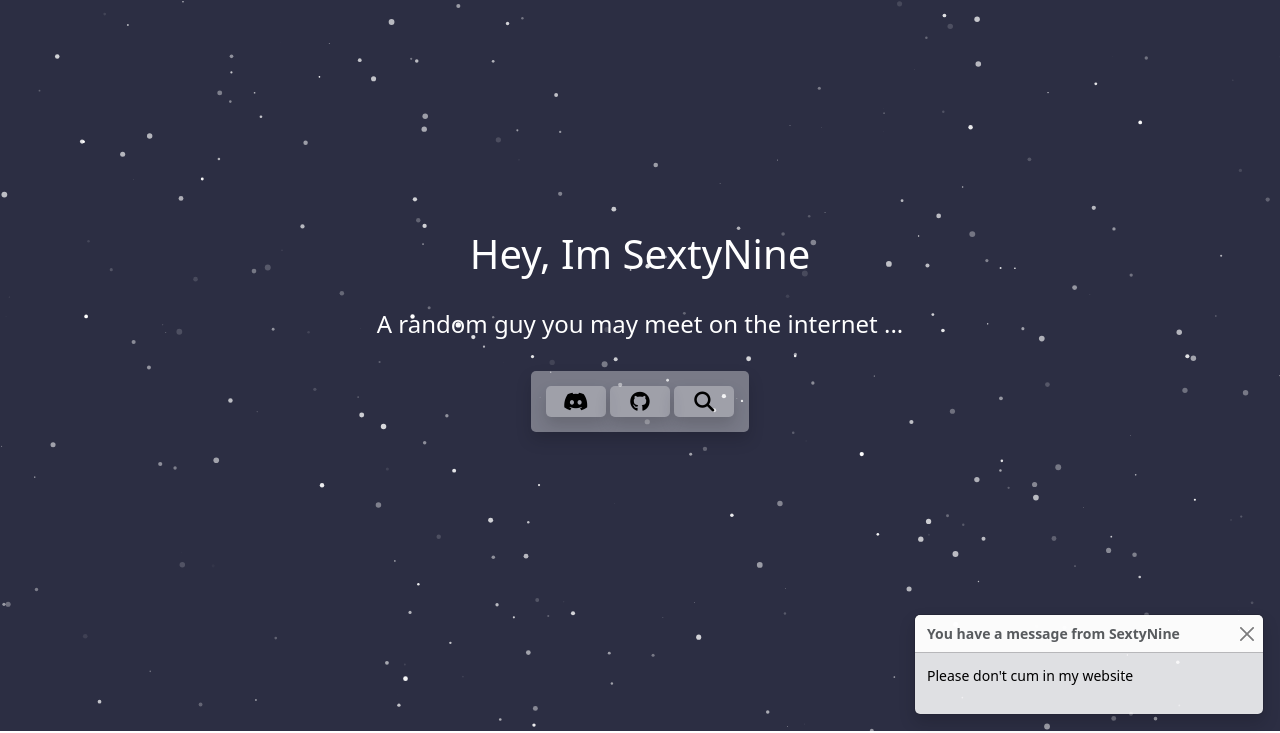
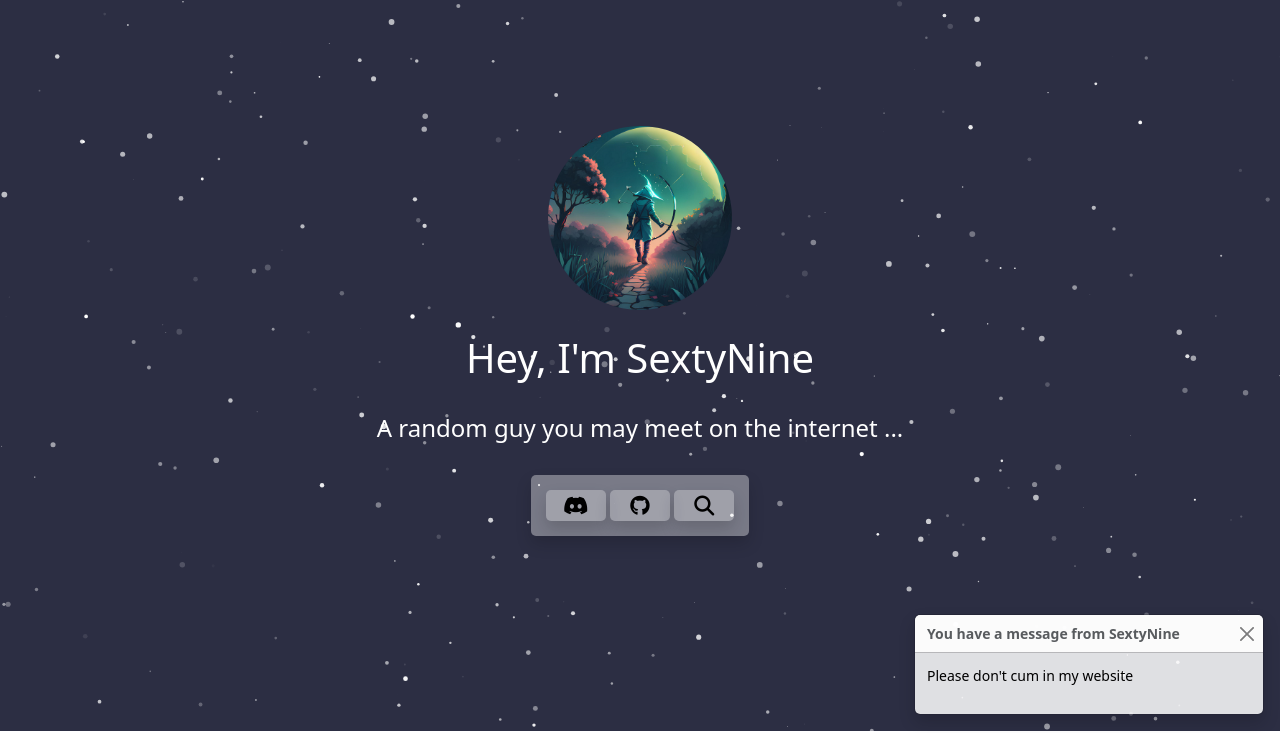
Before and after one commit to mohammad87115/mohammad87115.github.io, a plain HTML site: page index.html in a window 1280 px wide. Shown: the part 69-802 px from the top of the page. Drawn offline with nearby package versions, Linux system fonts and the light colour scheme; animation ran at ten frames a second.

Commit message:
Add files via upload

```diff
--- a/index.html
+++ b/index.html
@@ -59,7 +59,9 @@
     <div class="background bg-image vh-100 shadow-1-strong particles-js" id="particles-js"></div>
 
     <div id="info" class="container d-flex flex-column align-items-center justify-content-center text-center h-100 text-white">
-        <h1 id="whoisme">Hey, Im </h1>
+        <img src="profile0-5.png" class="img-fluid rounded-circle" style="height: 23vh;" alt="Cinque Terre">
+        <br>
+        <h1 id="whoisme">Hey, I'm </h1>
         <br>
         <h4 id="whoismed"></h4>
         <br>
```
Also changed, not shown: profile.jpg (added), profile0-5.png (added).
